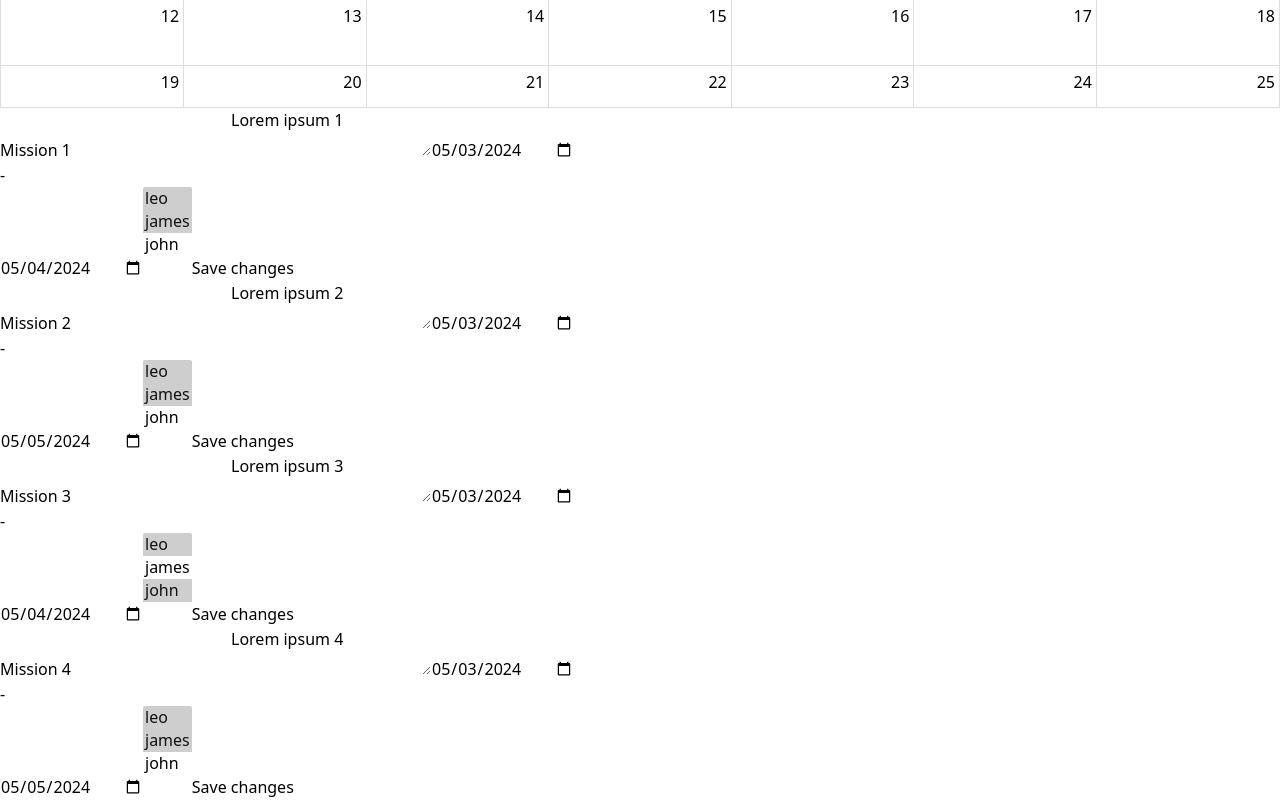
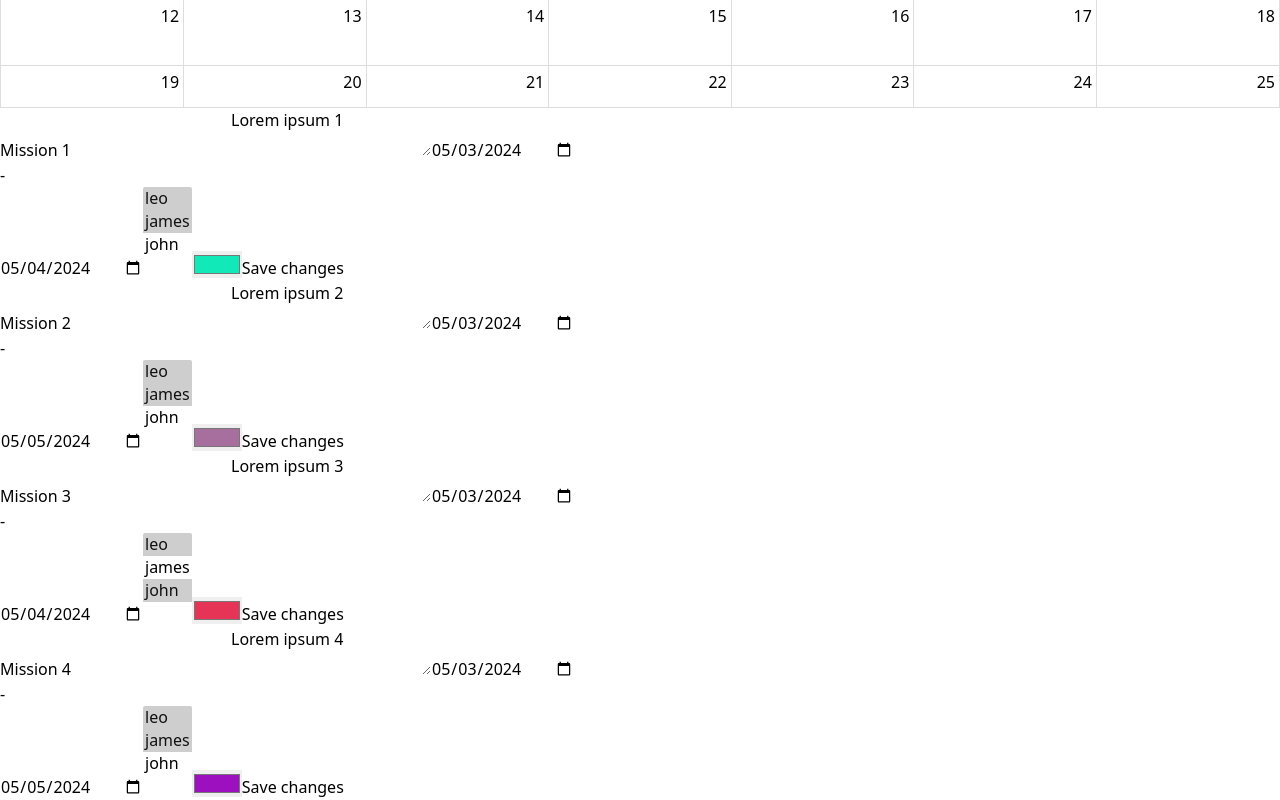
Before and after one commit to cmoileo/team-planner, a React (Vite) app: page / in a window 1280 px wide. Shown: the part 2098-2898 px from the top of the page. Built offline with nearby package versions, Linux system fonts and the light colour scheme.

Commit message:
handle change colors on edit missions

```diff
--- a/src/datas/missions.json
+++ b/src/datas/missions.json
@@ -6,6 +6,7 @@
     "start": "2024-05-03",
     "end": "2024-05-04",
     "description": "Lorem ipsum 1",
+    "backgroundColor": "#11e9b8",
     "imageurl": "https://contents.bebee.com/users/id/5X7p363c6c32488953/_avatar-h9ymT-400.png",
     "assignedUsers": [0, 1]
   },
@@ -15,7 +16,7 @@
     "title": "Mission 2",
     "start": "2024-05-03",
     "end": "2024-05-05",
-    "backgroundColor": "red",
+    "backgroundColor": "#a76f9e",
     "description": "Lorem ipsum 2",
     "assignedUsers": [0, 1]
   },
@@ -25,7 +26,7 @@
     "title": "Mission 3",
     "start": "2024-05-03",
     "end": "2024-05-04",
-    "backgroundColor": "green",
+    "backgroundColor": "#e63456",
     "description": "Lorem ipsum 3",
     "assignedUsers": [0, 2]
   },
@@ -35,7 +36,7 @@
     "title": "Mission 4",
     "start": "2024-05-03",
     "end": "2024-05-05",
-    "backgroundColor": "blue",
+    "backgroundColor": "#9c10c0",
     "description": "Lorem ipsum 4",
     "assignedUsers": [0, 1]
   }
--- a/src/modules/planning/presentation/layout/displayMissions/displayMissions.layout.tsx
+++ b/src/modules/planning/presentation/layout/displayMissions/displayMissions.layout.tsx
@@ -25,6 +25,7 @@ export const DisplayMissionsLayout = (
         <div className="flex flex-col gap-10">
             {
                 missions.map((mission) => {
+                    console.log(mission.backgroundColor)
                     return (
                         <form onSubmit={handleChangeEvent} key={mission.id} id={String(mission.id)} className={"flex gap-10 items-center"}>
                             <input className={"border p-2"} type="text" defaultValue={mission.title} name={"missionTitle"}/>
@@ -42,6 +43,7 @@ export const DisplayMissionsLayout = (
                                     );
                                 })}
                             </select>
+                            <input className={"border p-2"} type="color" defaultValue={mission.backgroundColor} name={"color"}/>
                             <MainButton>Save changes</MainButton>
                         </form>
                     );
--- a/src/modules/planning/presentation/layout/displayMissions/displayMissions.viewModel.tsx
+++ b/src/modules/planning/presentation/layout/displayMissions/displayMissions.viewModel.tsx
@@ -30,7 +30,8 @@ export const useDisplayMissionsViewModel = (
                     assignedUsers: Array.from(target.assignedUsers.selectedOptions).map((option: any): number => {
                         const value = option.value
                         return Number(value)
-                    })
+                    }),
+                    backgroundColor: target.color.value
                 }
             }
             return mission
@@ -46,7 +47,8 @@ export const useDisplayMissionsViewModel = (
                     assignedUsers: Array.from(target.assignedUsers.selectedOptions).map((option: any): number => {
                         const value = option.value
                         return Number(value)
-                    })
+                    }),
+                    backgroundColor: target.color.value
                 }
             }
             return mission
```
